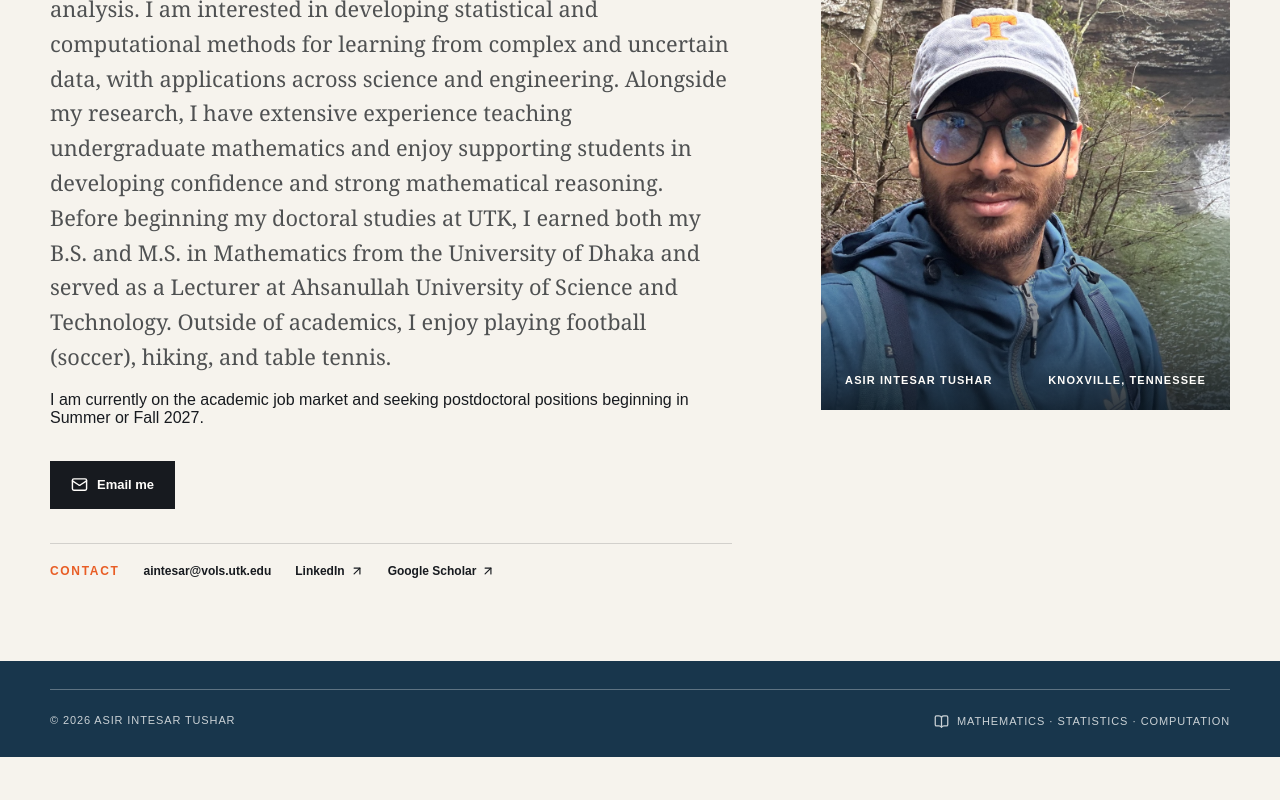
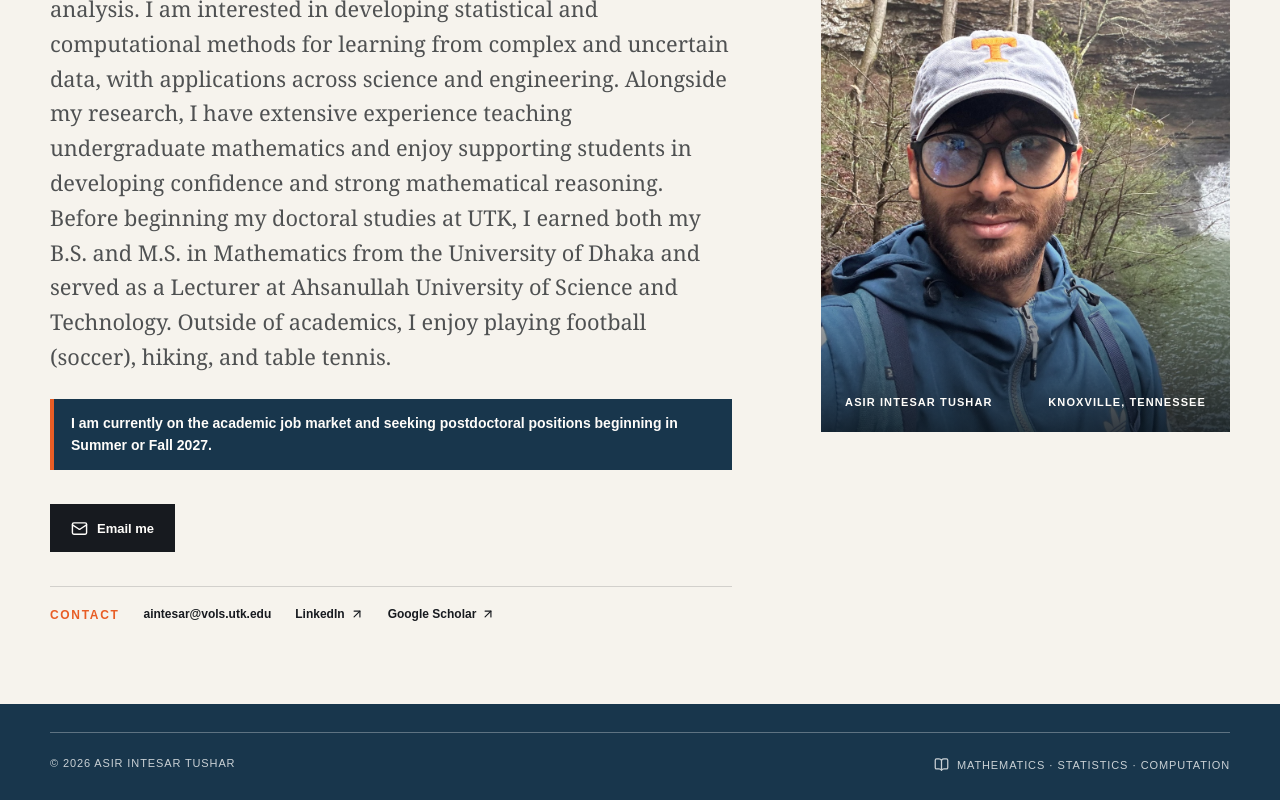
Before and after one commit to AsirTushar/AsirTushar.github.io, a Next.js app: page / in a window 1280 px wide. Shown: the part 580-1380 px from the top of the page. Before the commit the page ends 1337 px from the top, so only its background shows below. Built offline with nearby package versions, Linux system fonts and the light colour scheme.

Commit message:
Update globals.css
added a line for job market

```diff
--- a/app/globals.css
+++ b/app/globals.css
@@ -158,6 +158,17 @@ a { color: inherit; text-decoration: none; }
 }
 .hero-intro a:hover,
 .hero-intro a:focus-visible { color: var(--orange); }
+.job-market-note {
+  max-width: 720px;
+  margin: 24px 0 0;
+  padding: 14px 17px;
+  border-left: 4px solid var(--orange);
+  background: var(--blue);
+  color: var(--white);
+  font-size: 14px;
+  font-weight: 700;
+  line-height: 1.55;
+}
 .hero-actions { display: flex; flex-wrap: wrap; gap: 12px; margin-top: 34px; }
 .home-contact {
   display: flex;
```
